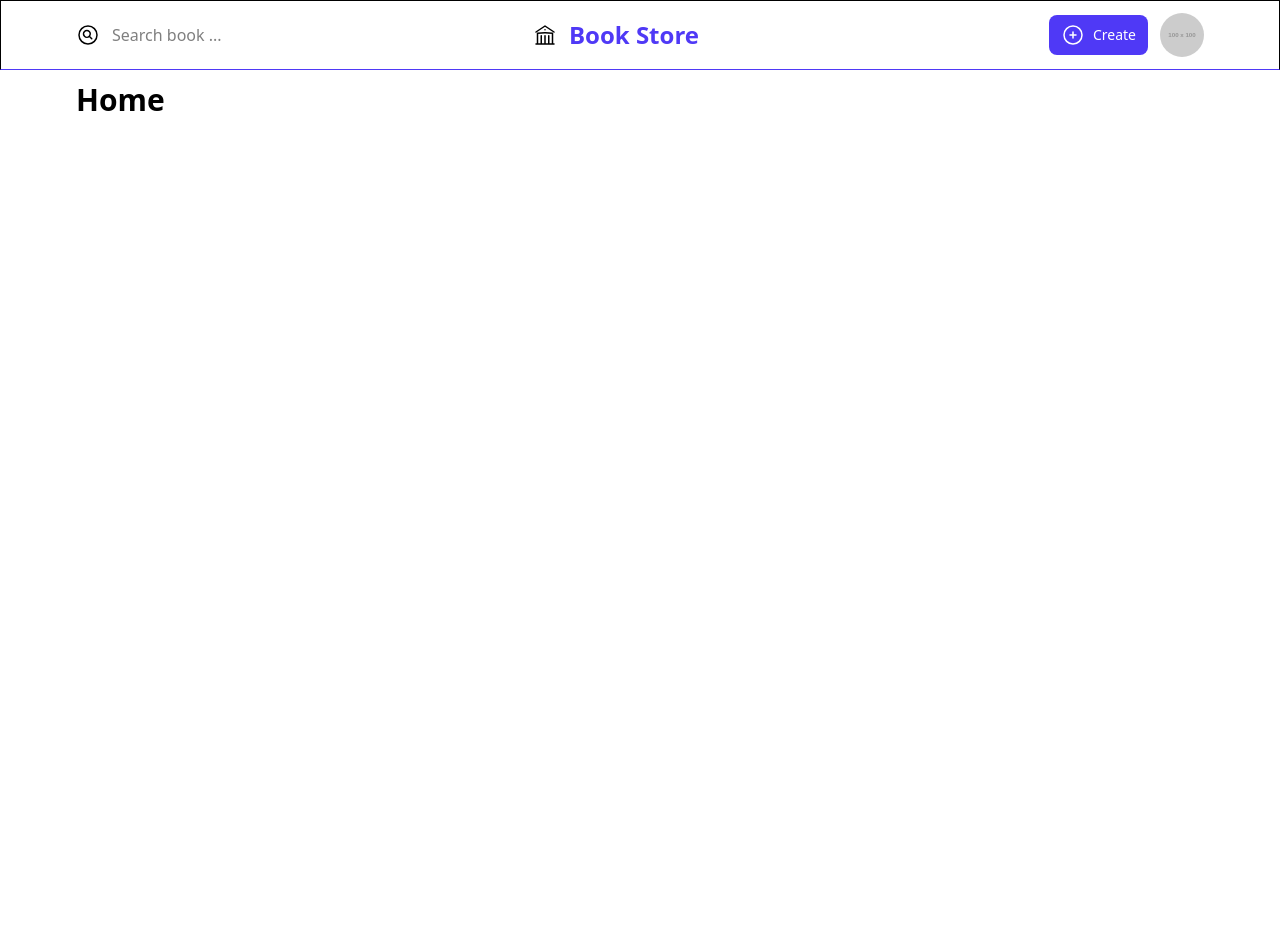
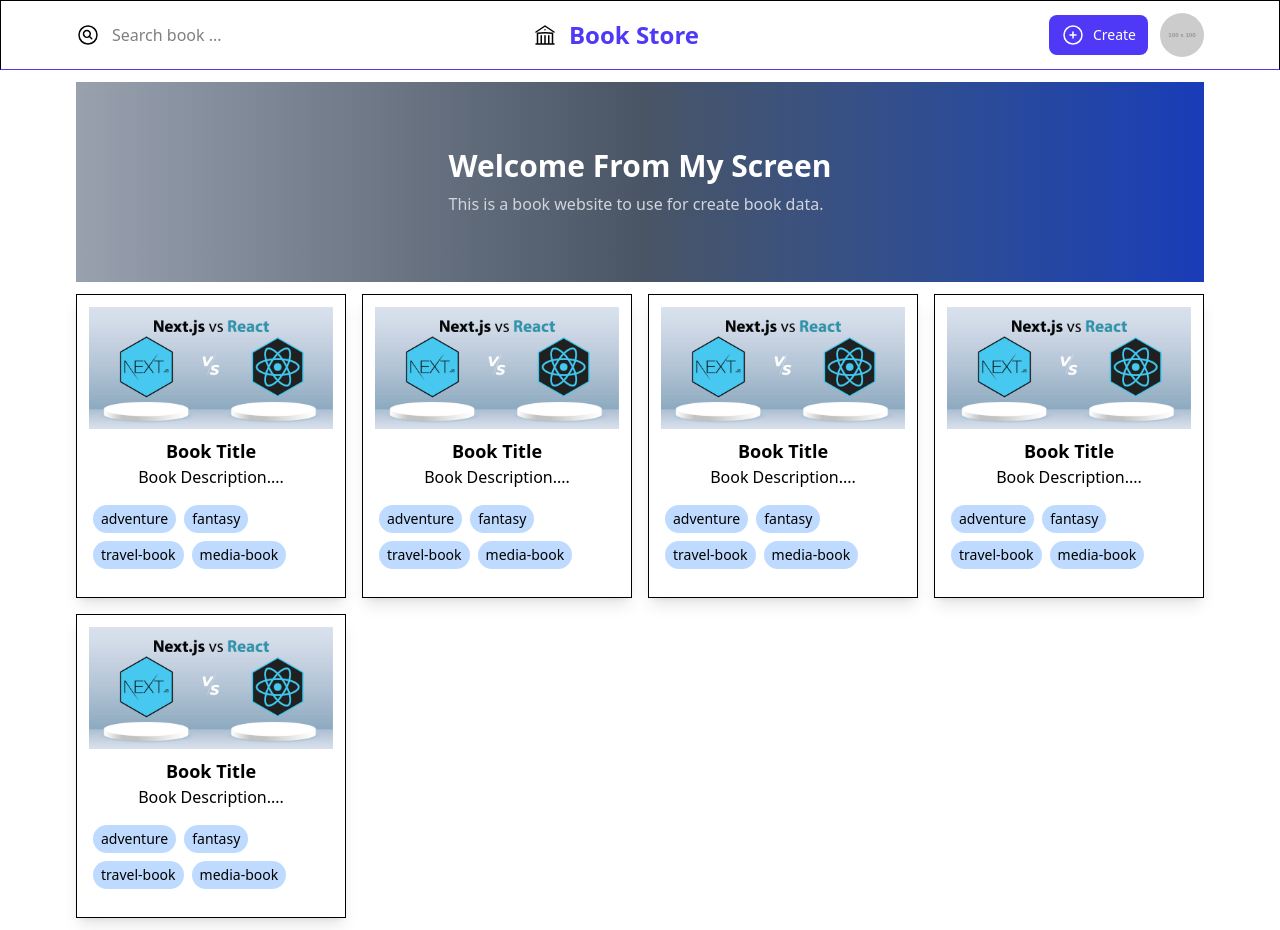
Before and after one commit to thihaaung225278/React-Library, a React (Vite) app: page / in a window 1280 px wide. Before the commit the page ends 800 px from the top, so only its background shows below. Built offline with nearby package versions, Linux system fonts and the light colour scheme.

Commit message:
Navbar, homepage with tailwind css

```diff
--- /dev/null
+++ b/src/components/HeroSection.jsx
@@ -0,0 +1,12 @@
+import React from 'react'
+
+export default function HeroSection() {
+  return (
+    <div className='bg-gradient-to-r from-gray-400 via-gray-600 to-blue-800 h-50 flex justify-center items-center'>
+      <div className='space-y-2'>
+        <h1 className='text-white text-3xl font-bold'>Welcome From My Screen</h1>
+        <p className='text-gray-300'>This is a book website to use for create book data.</p>
+      </div>
+    </div>
+  )
+}
--- a/src/pages/Home.jsx
+++ b/src/pages/Home.jsx
@@ -1,7 +1,32 @@
 import React from 'react'
+import book from '../assets/book.jpg'
+import HeroSection from '../components/HeroSection'
 
 export default function Home() {
   return (
-    <div class="text-3xl font-bold">Home</div>
+    <>
+      <HeroSection />
+      <div class="grid grid-cols-2 md:grid-cols-4 gap-4 mt-3">
+        {[1,2,3,4, 5].map(() => (
+          <div className='p-3 shadow-lg border'>
+            <img src={book} alt="" />
+            <div className='text-center my-2'>
+              <h3 className='font-bold text-lg'>Book Title</h3>
+              <p>Book Description....</p>
+              {/* categories */}
+              <div className='flex flex-wrap my-3'>
+                {
+                  ["adventure", "fantasy", "travel-book", "media-book"].map( category => (
+                    <span className='py-1 px-2 my-1 mx-1 rounded-full bg-blue-200 color-white text-sm'>
+                      {category}
+                    </span>
+                  ))
+                }
+              </div>
+            </div>
+          </div>
+        ))}
+      </div>
+    </>
   )
 }
--- a/src/pages/layout/layout.jsx
+++ b/src/pages/layout/layout.jsx
@@ -9,6 +9,7 @@ export default function layout() {
     <>
       <NavBar />
 
+      {/* dynamic page data */}
       <div className='max-w-6xl mx-auto p-3'>
         <Outlet />
       </div>
```
Also changed, not shown: src/assets/book.jpg (added), src/pages/NotFound.jsx (line endings or trailing spaces).
